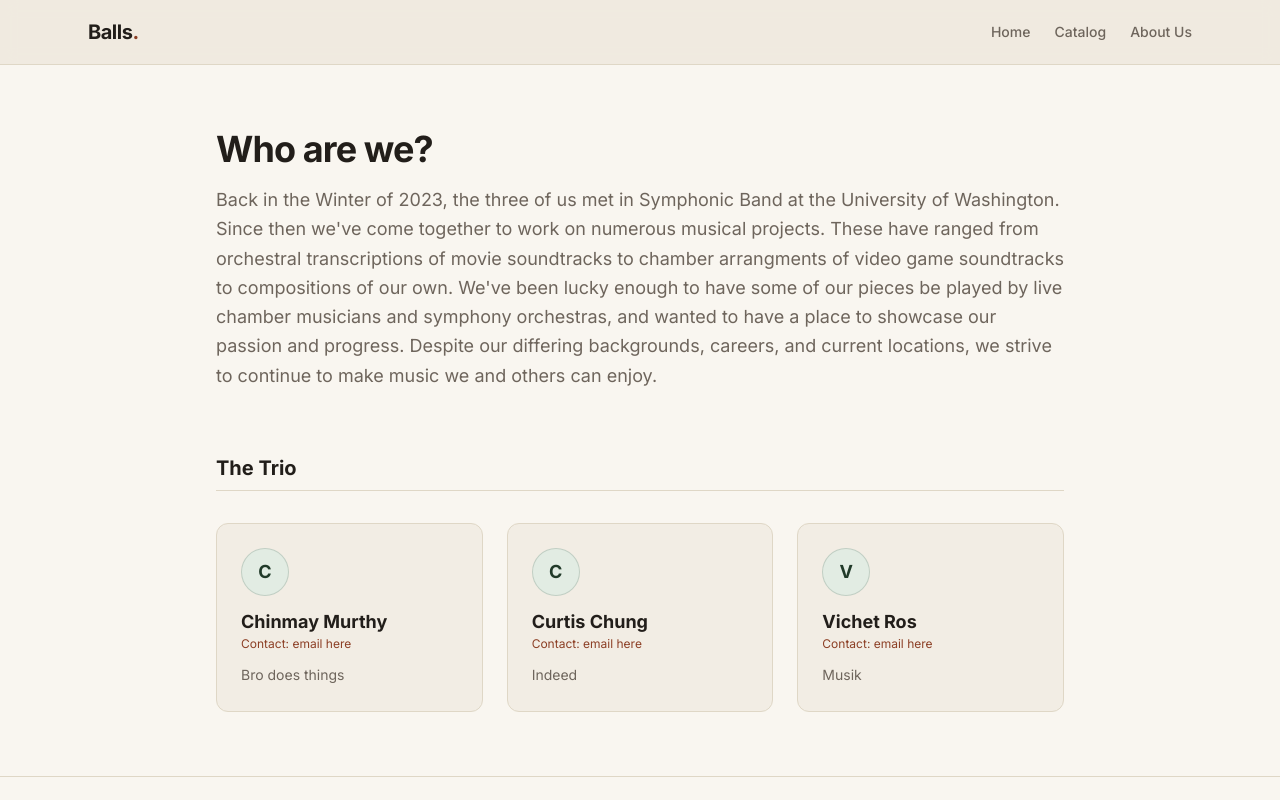
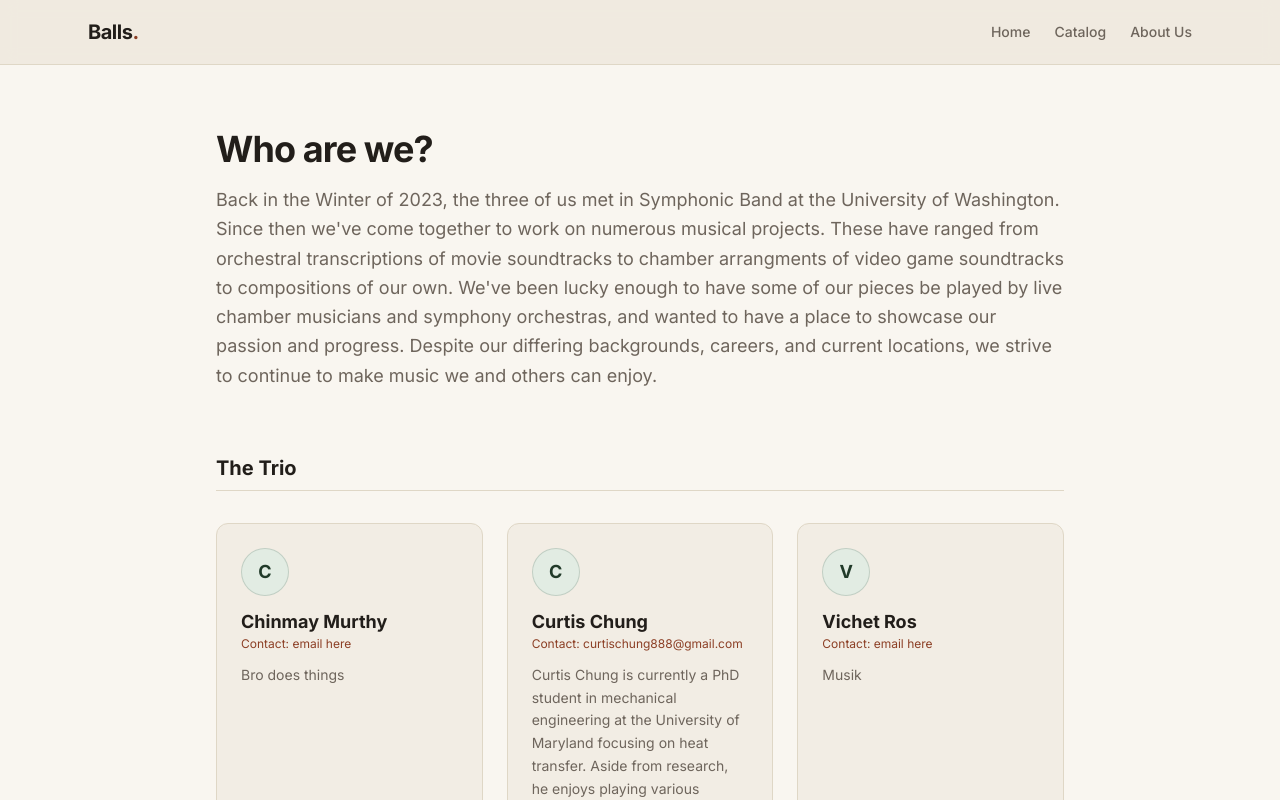
Before and after one commit to pie474/bltrio-portfolio, a Next.js app: page /about in a window 1280 px wide. Shown: the top 800 px of the page. Built offline with nearby package versions, Linux system fonts and the light colour scheme.

Commit message:
About page

```diff
--- a/src/app/about/page.tsx
+++ b/src/app/about/page.tsx
@@ -7,8 +7,8 @@ export default function AboutPage() {
         },
         {
             name: 'Curtis Chung',
-            role: 'Contact: email here',
-            bio: 'Indeed'
+            role: 'Contact: curtischung888@gmail.com',
+            bio: 'Curtis Chung is currently a PhD student in mechanical engineering at the University of Maryland focusing on heat transfer. Aside from research, he enjoys playing various instruments and working on arrangements and compositions.'
         },
         {
             name: 'Vichet Ros',
```
